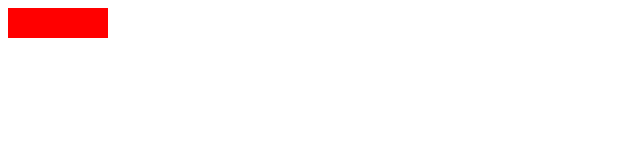
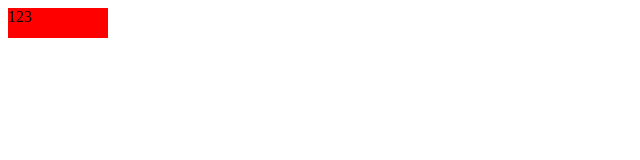
Before and after one commit to yemengk/project, a plain HTML site: page index.html in a window 1280 px wide. Shown: the full height of the page, 0-640 px from the left. Drawn offline with Linux system fonts and the light colour scheme.

Commit message:
'增加了内容'

```diff
--- a/index.html
+++ b/index.html
@@ -6,6 +6,6 @@
 	<link rel="stylesheet" type="text/css" href="css/index.css">
 </head>
 <body>
-	<div class="box"></div>
+	<div class="box">123</div>
 </body>
 </html>
```
